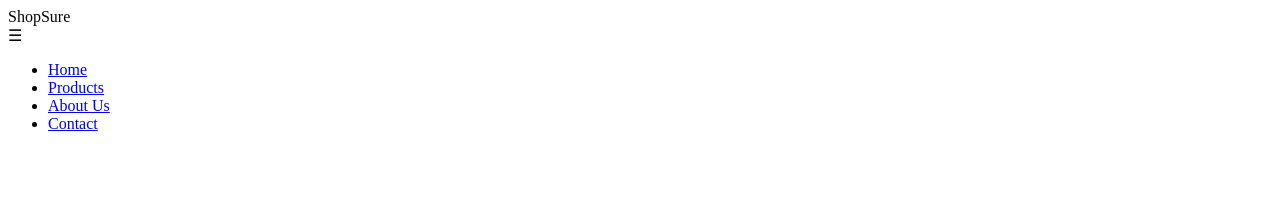
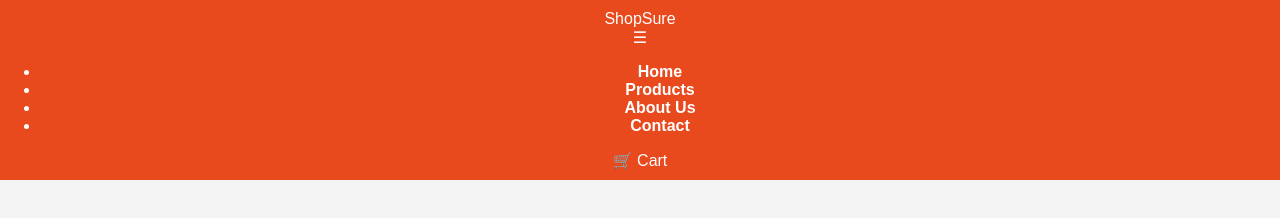
Before and after one commit to SHREYASABESEC0286/web-asign, a plain HTML site: page Exp-10/Index.html in a window 1280 px wide. Drawn offline with Linux system fonts and the light colour scheme.

Commit message:
completed html

```diff
--- a/Exp-10/Index.html
+++ b/Exp-10/Index.html
@@ -3,19 +3,22 @@
 <head>
     <meta charset="UTF-8">
     <meta name="viewport" content="width=device-width, initial-scale=1.0">
-    <title>Commerce Navbar</title>
+    <link rel="stylesheet" href="style.css">
+    <title>Responsive E-commerce Navbar</title>
 </head>
 <body>
     <nav class="navbar">
         <div class="logo">ShopSure</div>
 
         <div class="menu-btn">☰</div>
-
         <ul class="nav-links">
             <li><a href="#">Home</a></li>
             <li><a href="#">Products</a></li>
             <li><a href="#">About Us</a></li>
             <li><a href="#">Contact</a></li>
+        </ul>
+        <div class="cart">🛒 Cart</div>
+
     </nav>
 </body>
 </html>
```
